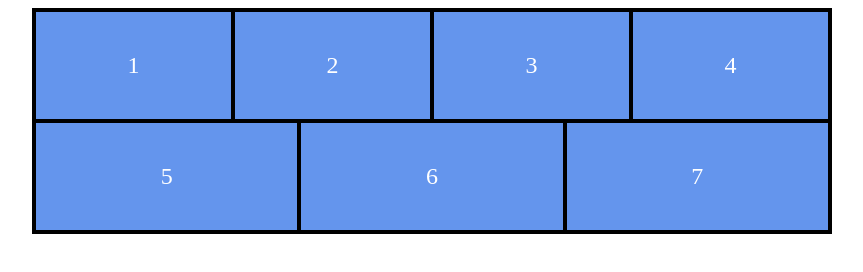
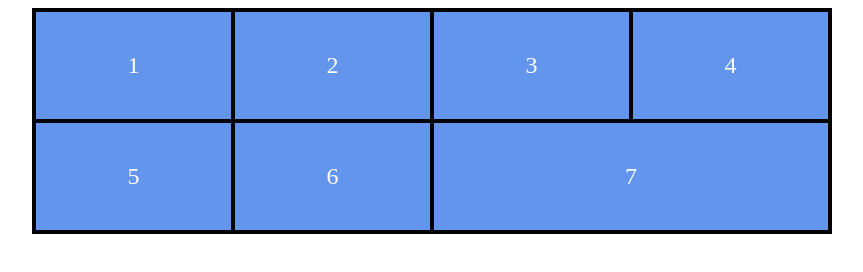
Before and after one commit to shandraspertiwi/calculator, a plain HTML site: page index.html in a window 1280 px wide. Shown: the whole page, without its empty margins (208-1071 px from the left). Drawn offline with Linux system fonts and the light colour scheme.

Commit message:
flex basis

```diff
--- a/index.html
+++ b/index.html
@@ -20,7 +20,7 @@
       flex-grow: 1;
     }
     .box {
-      flex-grow: 1;
+      flex-basis: 25%;
       background-color: cornflowerblue;
       border: 2px solid black;
       padding: 40px;
@@ -28,6 +28,10 @@
       color: white;
       font-size: 1.5em;
     }
+    .double {
+      flex-basis: 50%;
+     }
+
   </style>
 </head>
 <body>
@@ -42,7 +46,7 @@
       <div class="flex-row">
         <div class="box">5</div>
         <div class="box">6</div>
-        <div class="box">7</div>
+        <div class="box double">7</div>
       </div>
     </div>
   </div>
```
